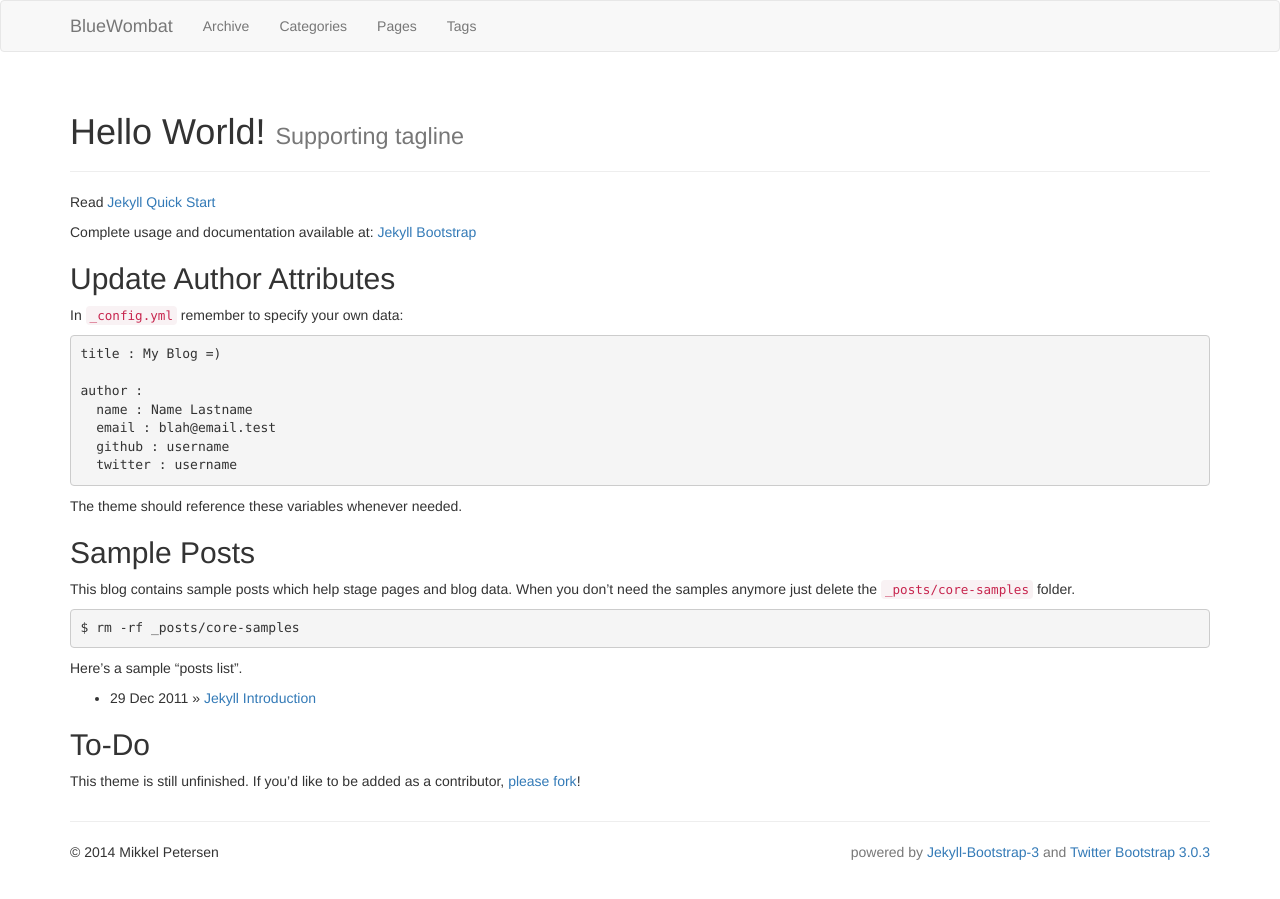
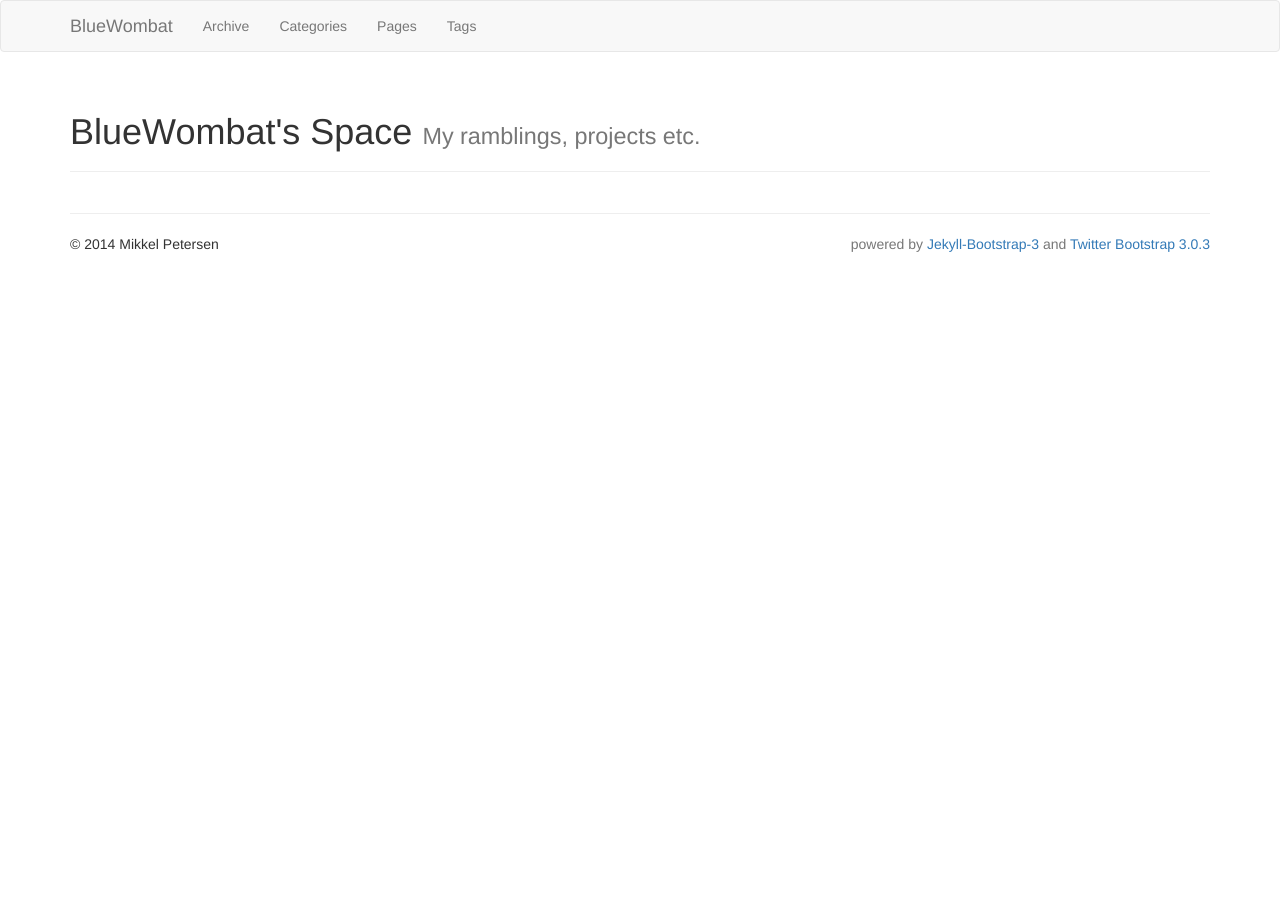
Before and after one commit to BlueWombat/bluewombat.github.io, a Jekyll site: the page built from index.md, in a window 1280 px wide. Built offline with Jekyll 4.4.1, drawn with Linux system fonts in a browser that asks for light colours; nearby versions of some CDN libraries; library files that are not in the unit come from our copies.

Commit message:
Starting editing frontpage

```diff
--- a/index.md
+++ b/index.md
@@ -1,43 +1,6 @@
 ---
 layout: page
-title: Hello World!
-tagline: Supporting tagline
+title: BlueWombat's Space
+tagline: My ramblings, projects etc.
 ---
 {% include JB/setup %}
-
-Read [Jekyll Quick Start](http://jekyllbootstrap.com/usage/jekyll-quick-start.html)
-
-Complete usage and documentation available at: [Jekyll Bootstrap](http://jekyllbootstrap.com)
-
-## Update Author Attributes
-
-In `_config.yml` remember to specify your own data:
-
-    title : My Blog =)
-
-    author :
-      name : Name Lastname
-      email : blah@email.test
-      github : username
-      twitter : username
-
-The theme should reference these variables whenever needed.
-
-## Sample Posts
-
-This blog contains sample posts which help stage pages and blog data.
-When you don't need the samples anymore just delete the `_posts/core-samples` folder.
-
-    $ rm -rf _posts/core-samples
-
-Here's a sample "posts list".
-
-<ul class="posts">
-  {% for post in site.posts %}
-    <li><span>{{ post.date | date_to_string }}</span> &raquo; <a href="{{ BASE_PATH }}{{ post.url }}">{{ post.title }}</a></li>
-  {% endfor %}
-</ul>
-
-## To-Do
-
-This theme is still unfinished. If you'd like to be added as a contributor, [please fork](http://github.com/dbtek/jekyll-bootstrap-3)!
```
